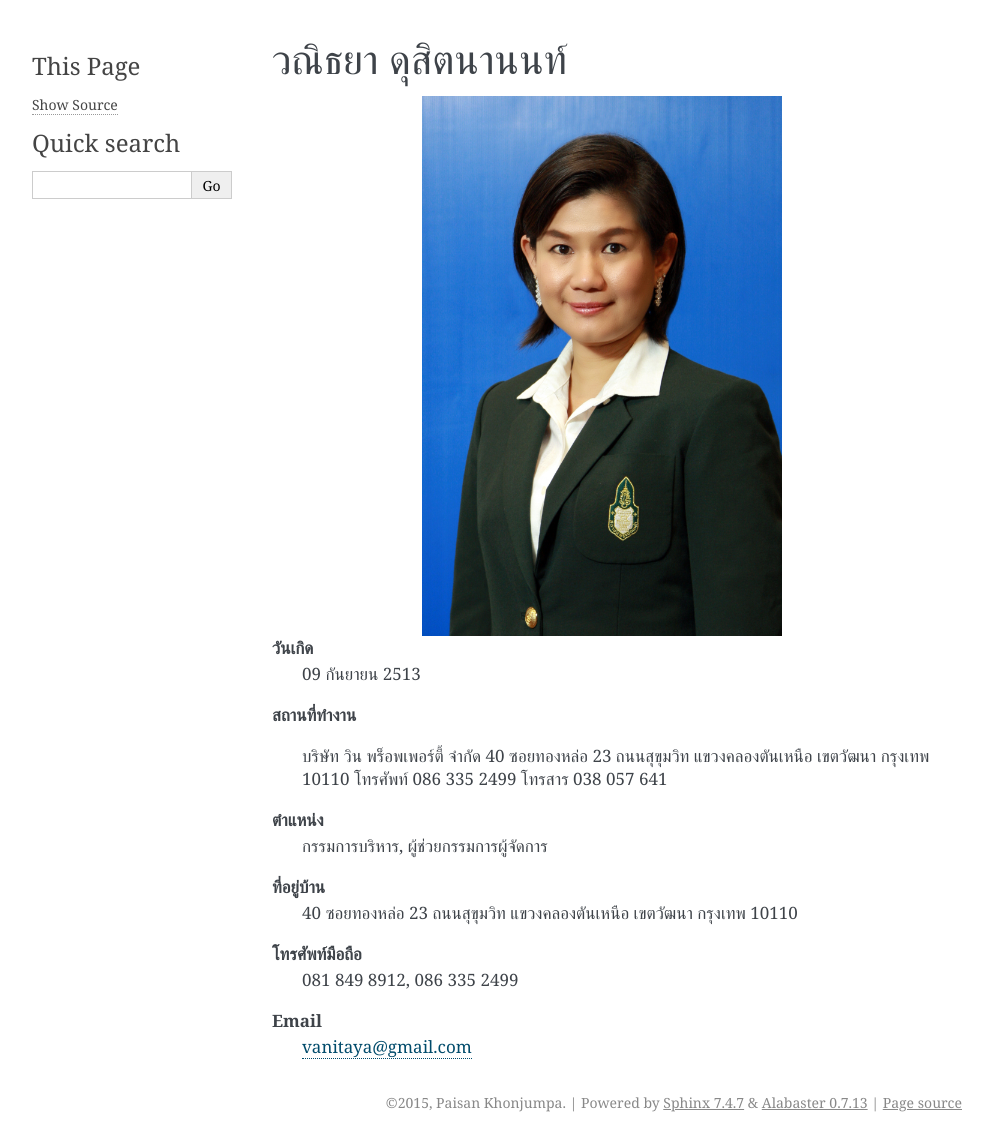
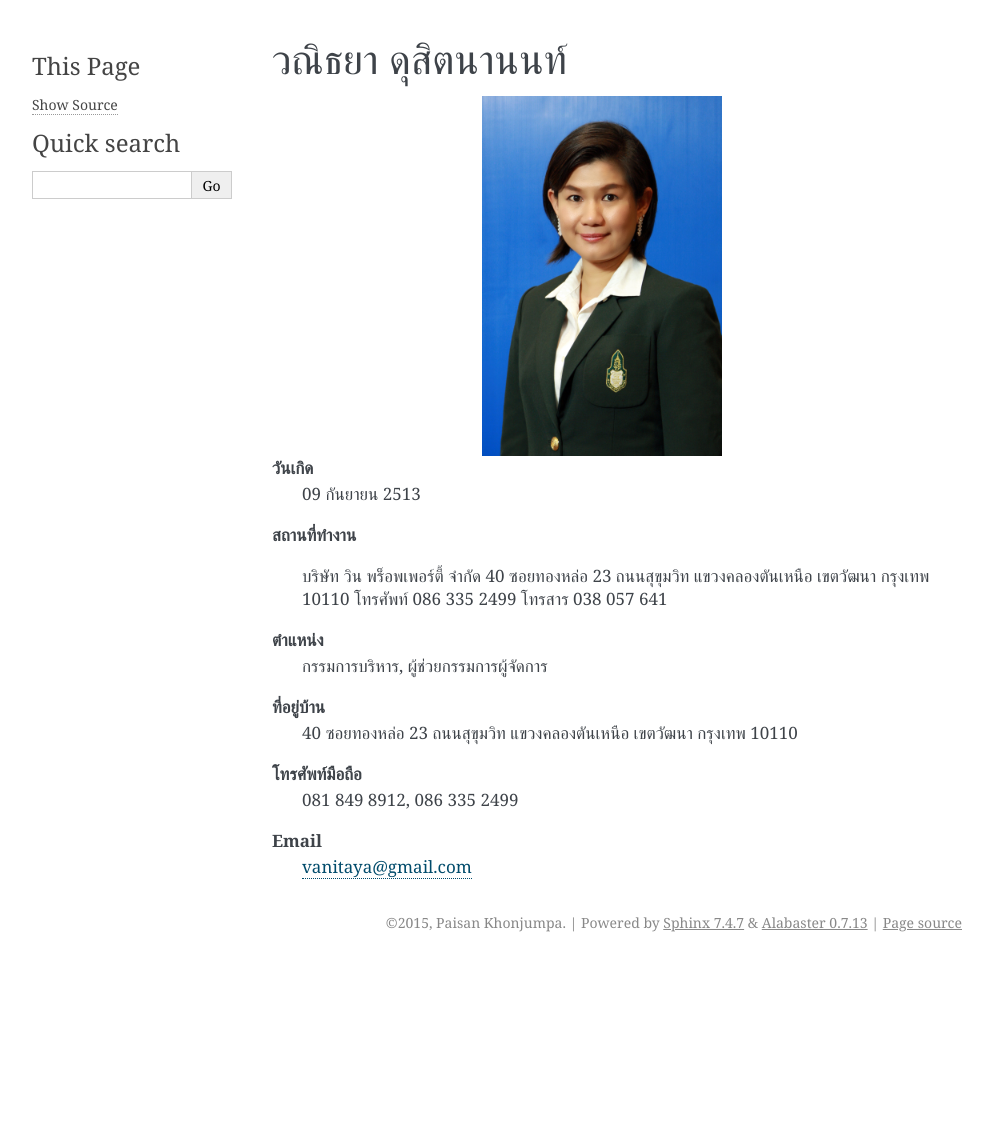
Before and after one commit to paisan/pss11, a Sphinx documentation site: the page built from source/profiles/3094.rst, in a window 1280 px wide. Shown: the whole page, without its empty margins (148-1140 px from the left). Built offline with Sphinx 7.4.7, drawn with Linux system fonts in a browser that asks for light colours; after the commit the page ends 962 px from its top, so only the background shows below that.

Commit message:
Vanitaya image sized to 10%

```diff
--- a/source/profiles/3094.rst
+++ b/source/profiles/3094.rst
@@ -4,7 +4,7 @@
 ===================
 
 .. image:: /images/3094.jpg
-   :scale: 15 %
+   :scale: 10 %
    :alt: วณิธยา ดุสิตนานนท์
    :align: center
 
```
Also changed, not shown: 4 other files.
